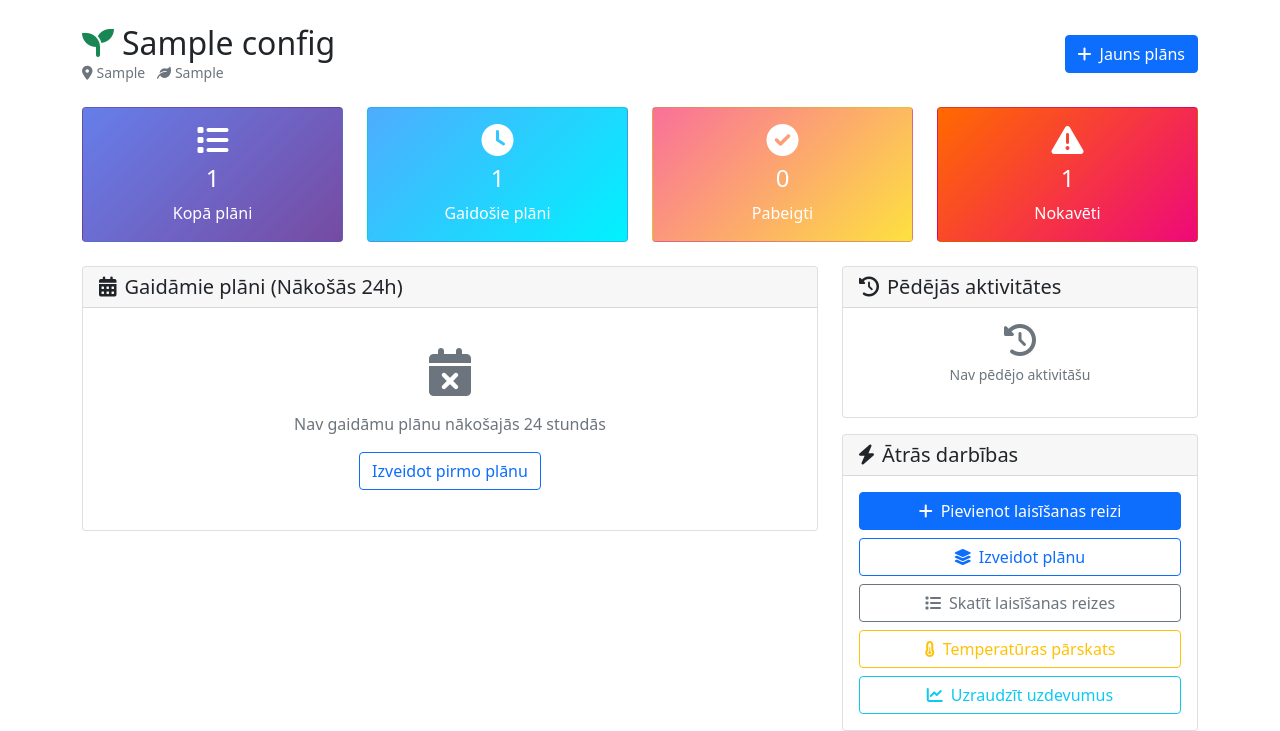
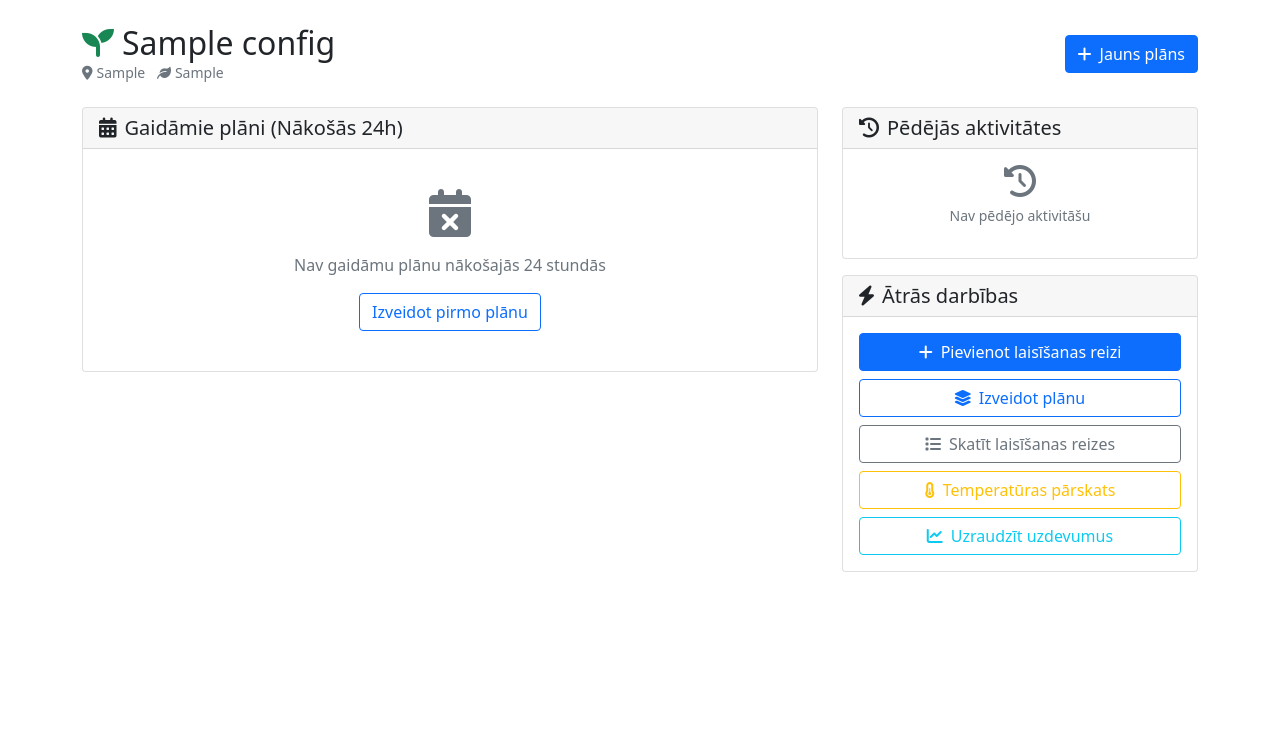
Before and after one commit to janissipolsrtu/smart-greenhouse-project, a Django app: page /smart-greenhouse/ in a window 1280 px wide. Shown: the part 80-811 px from the top of the page. After the commit the page ends 652 px from the top, so only its background shows below. Run offline with Django 4.2, Linux system fonts and the light colour scheme; tables that the repository leaves empty hold one stand-in row (values such as "Sample post"); parts of the project's set-up code (start-up, migrations or seed data) failed here and were passed over.

Commit message:
removed stats from start page

```diff
--- /dev/null
+++ b/delete_cycles.py
@@ -0,0 +1,4 @@
+from irrigation.models import WateringCycle
+count = WateringCycle.objects.count()
+WateringCycle.objects.all().delete()
+print(f'Deleted {count} watering cycles')
--- a/web/templates/irrigation/dashboard.html
+++ b/web/templates/irrigation/dashboard.html
@@ -61,46 +61,6 @@
   </div>
 </div>
 
-<!-- Statistics Cards -->
-<div class="row mb-4">
-    <div class="col-md-3">
-        <div class="card card-stat h-100">
-            <div class="card-body text-center">
-                <i class="fas fa-list fa-2x mb-2"></i>
-                <h4 class="card-title">{{ total_plans }}</h4>
-                <p class="card-text mb-0">Kopā plāni</p>
-            </div>
-        </div>
-    </div>
-    <div class="col-md-3">
-        <div class="card card-stat success h-100">
-            <div class="card-body text-center">
-                <i class="fas fa-clock fa-2x mb-2"></i>
-                <h4 class="card-title">{{ pending_plans }}</h4>
-                <p class="card-text mb-0">Gaidošie plāni</p>
-            </div>
-        </div>
-    </div>
-    <div class="col-md-3">
-        <div class="card card-stat warning h-100">
-            <div class="card-body text-center">
-                <i class="fas fa-check-circle fa-2x mb-2"></i>
-                <h4 class="card-title">{{ completed_plans }}</h4>
-                <p class="card-text mb-0">Pabeigti</p>
-            </div>
-        </div>
-    </div>
-    <div class="col-md-3">
-        <div class="card card-stat danger h-100">
-            <div class="card-body text-center">
-                <i class="fas fa-exclamation-triangle fa-2x mb-2"></i>
-                <h4 class="card-title">{{ overdue_plans }}</h4>
-                <p class="card-text mb-0">Nokavēti</p>
-            </div>
-        </div>
-    </div>
-</div>
-
 <!-- Upcoming Plans -->
 <div class="row">
     <div class="col-lg-8">
@@ -117,6 +77,7 @@
                             <thead>
                                 <tr>
                                     <th>Plāna ID</th>
+                                    <th>Siltumnīca</th>
                                     <th>Ieplānotais laiks</th>
                                     <th>Ilgums</th>
                                     <th>Statuss</th>
@@ -128,6 +89,13 @@
                                 <tr>
                                     <td>
                                         <code class="small">{{ plan.id|truncatechars:20 }}</code>
+                                    </td>
+                                    <td>
+                                        {% if plan.plan and plan.plan.greenhouse_config %}
+                                            <span class="badge bg-info">{{ plan.plan.greenhouse_config.name }}</span>
+                                        {% else %}
+                                            <span class="text-muted small">—</span>
+                                        {% endif %}
                                     </td>
                                     <td>
                                         <span class="time-badge badge bg-primary">
```
Also changed, not shown: 1 other file.
